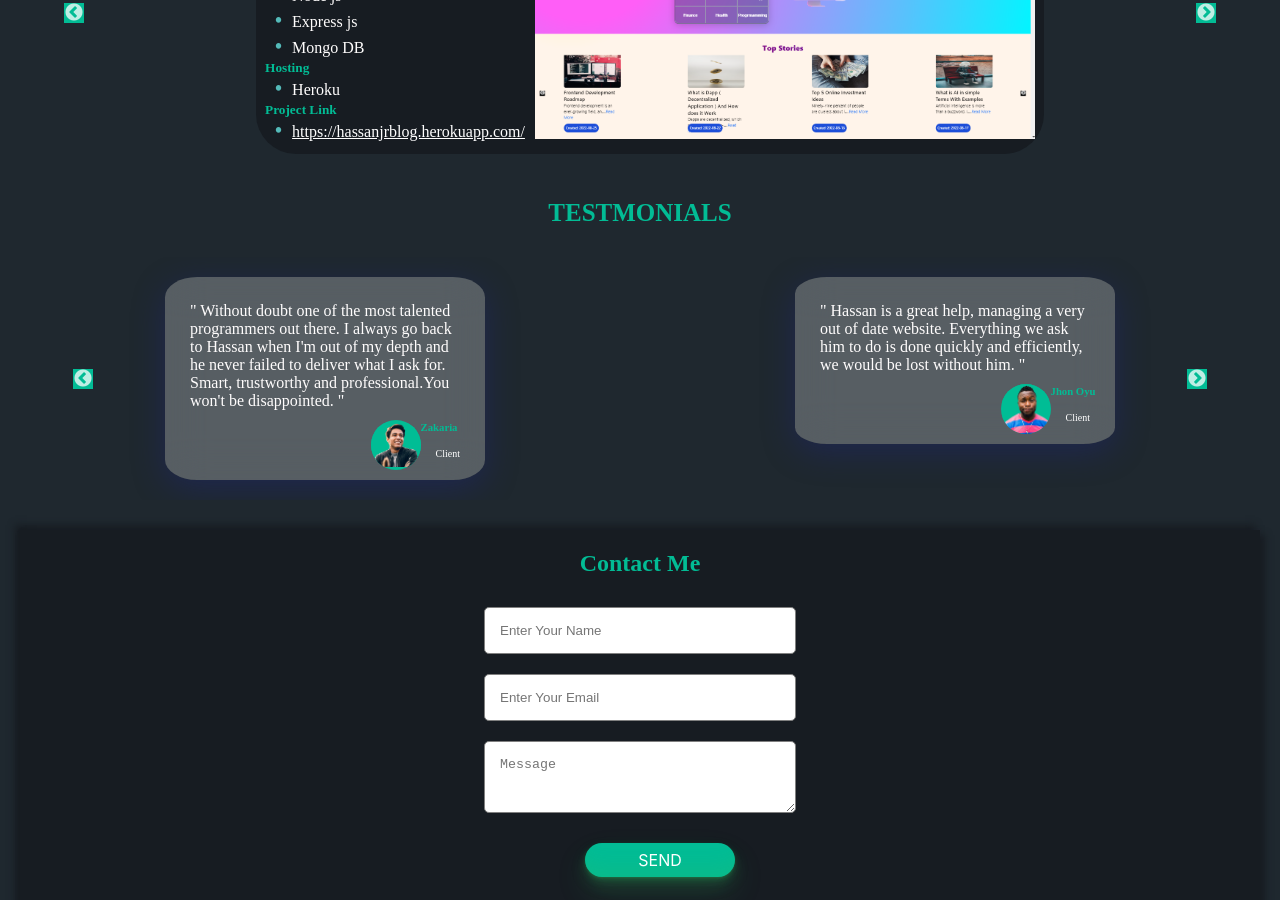
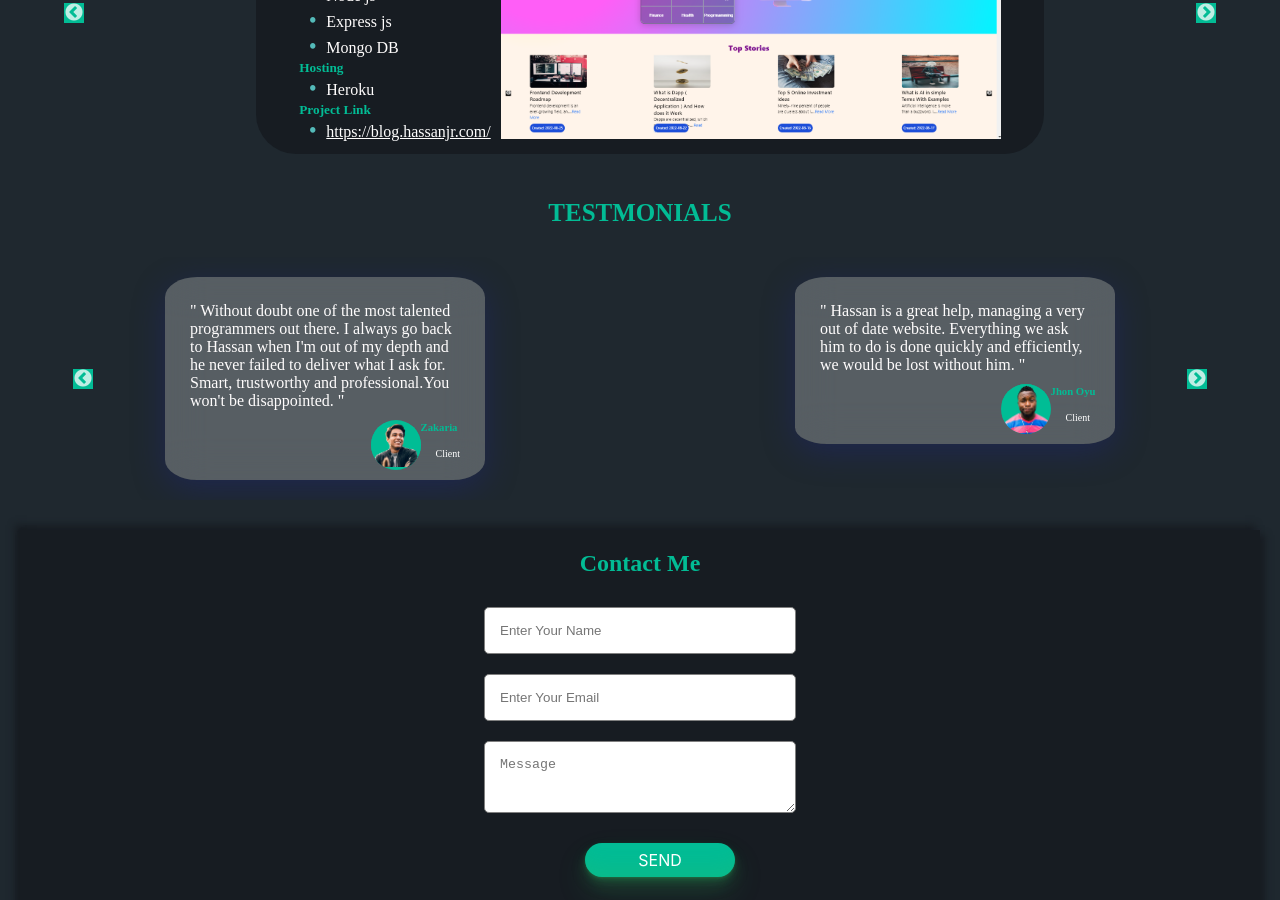
Before and after one commit to Hassan-jr/portfolio, a React (Create React App) app: page /edu in a window 1280 px wide. Shown: the part 1440-2340 px from the top of the page. Built offline with nearby package versions, Linux system fonts and the light colour scheme.

Commit message:
blog link changed

```diff
--- a/src/components/ProjectData.js
+++ b/src/components/ProjectData.js
@@ -5,7 +5,7 @@ import Image4 from "../img/blog.png";
 const Data = [
   {
     title: "1. Blog Website",
-    link: "https://hassanjrblog.herokuapp.com/",
+    link: "https://blog.hassanjr.com/",
     image: Image4,
     hosting: "Heroku",
   },
```
Also changed, not shown: src/img/12345567.png (added).
